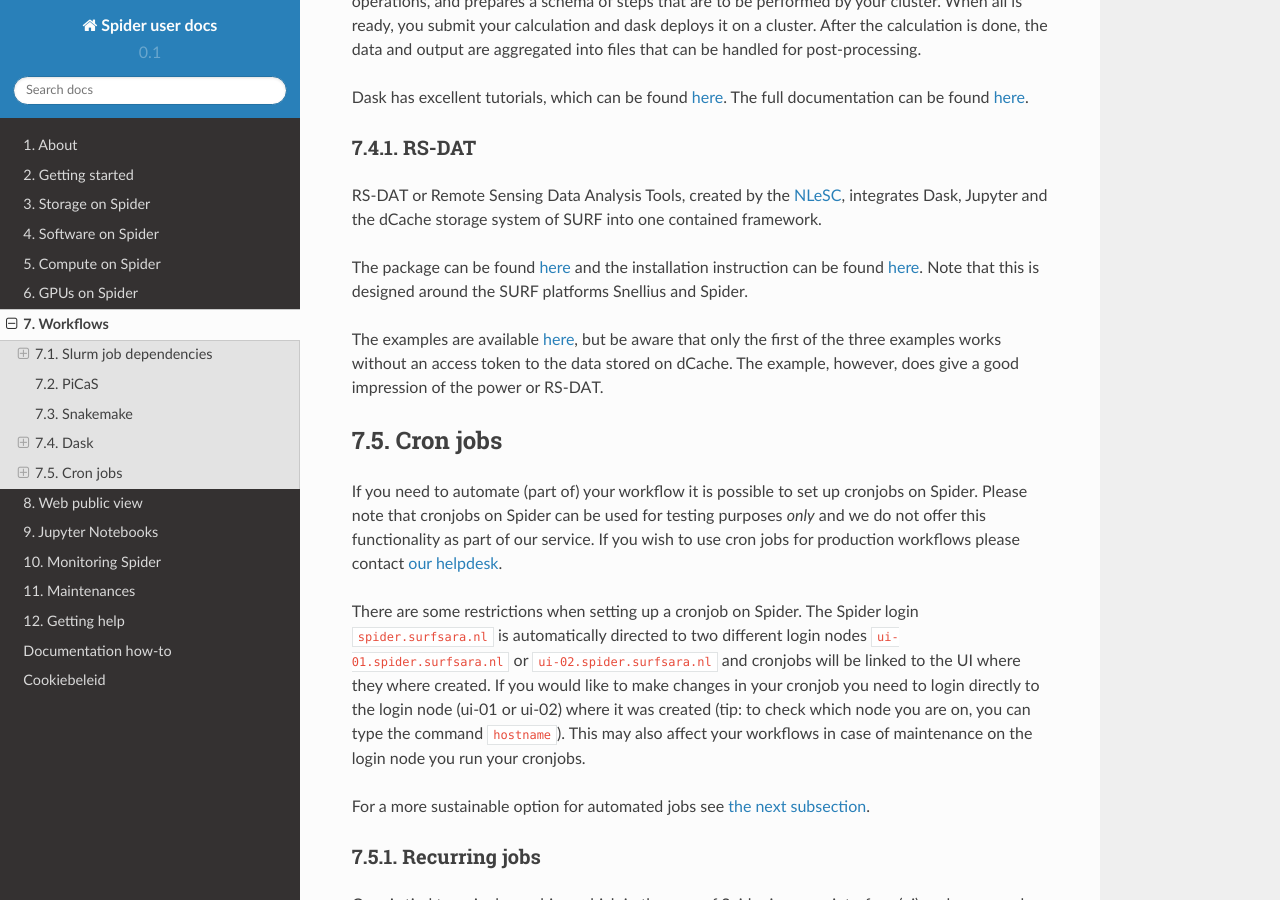
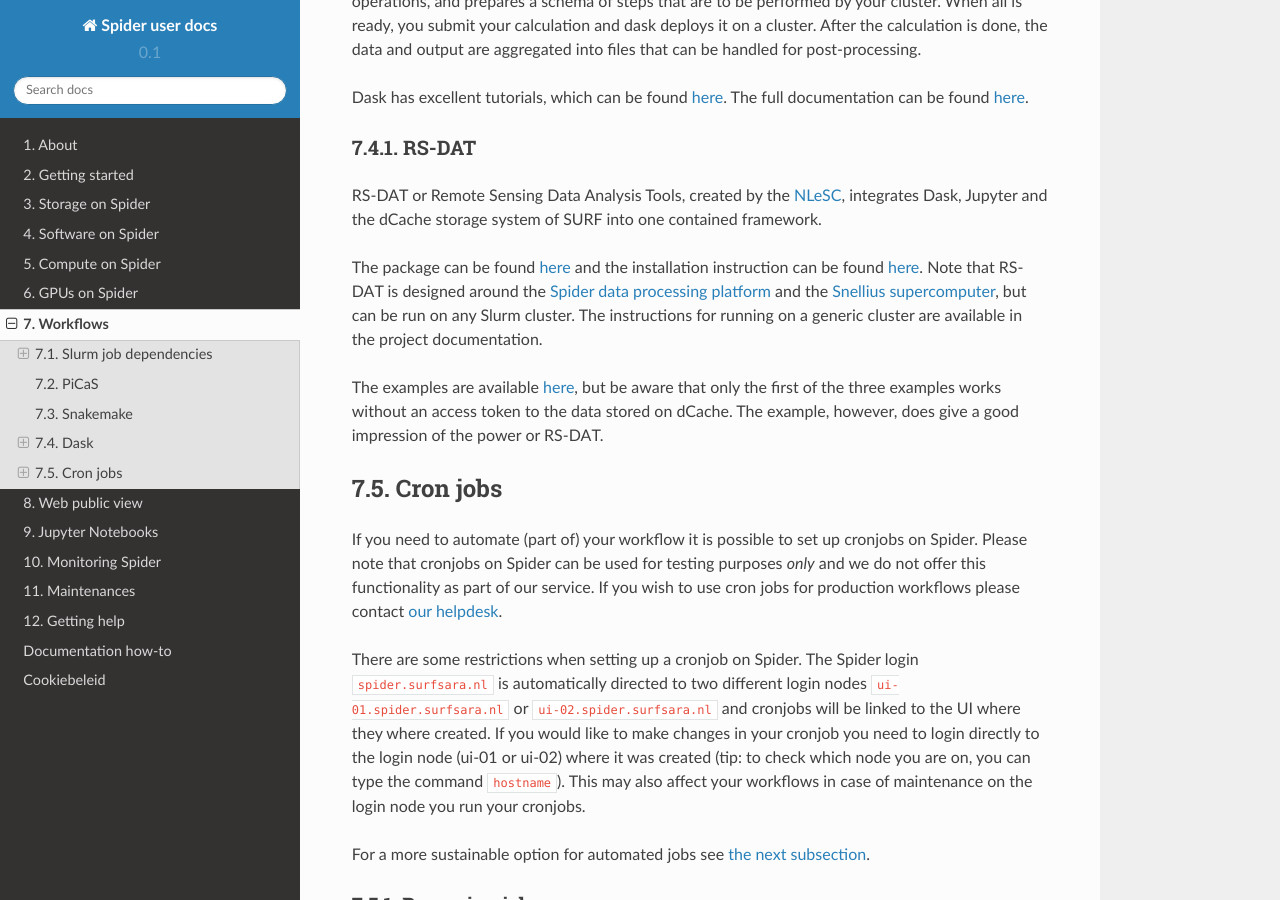
Before and after one commit to sara-nl/spiderdocs, a Sphinx documentation site: the page built from source/Pages/workflows.rst, in a window 1280 px wide and 900 px high, scrolled down 4990 px. Built offline with Sphinx 7.4.7 and the Read the Docs theme 2.0.0, drawn with Linux system fonts in a browser that asks for light colours.

Commit message:
Add rs-dat detail

```diff
--- a/source/Pages/workflows.rst
+++ b/source/Pages/workflows.rst
@@ -240,7 +240,7 @@
 
 RS-DAT or Remote Sensing Data Analysis Tools, created by the `NLeSC <https://www.esciencecenter.nl/>`_, integrates Dask, Jupyter and the dCache storage system of SURF into one contained framework.
 
-The package can be found `here <https://github.com/RS-DAT/JupyterDaskOnSLURM>`_ and the installation instruction can be found `here <https://github.com/RS-DAT/JupyterDaskOnSLURM/blob/main/user-guide.md>`_. Note that this is designed around the SURF platforms Snellius and Spider.
+The package can be found `here <https://github.com/RS-DAT/JupyterDaskOnSLURM>`_ and the installation instruction can be found `here <https://github.com/RS-DAT/JupyterDaskOnSLURM/blob/main/user-guide.md>`_. Note that RS-DAT is designed around the `Spider data processing platform <https://spiderdocs.readthedocs.io>`_ and the `Snellius supercomputer <https://servicedesk.surf.nl/wiki/display/WIKI/Snellius>`_, but can be run on any Slurm cluster. The instructions for running on a generic cluster are available in the project documentation.
 
 The examples are available `here <https://github.com/RS-DAT/JupyterDask-Examples>`_, but be aware that only the first of the three examples works without an access token to the data stored on dCache. The example, however, does give a good impression of the power or RS-DAT.
 
```
